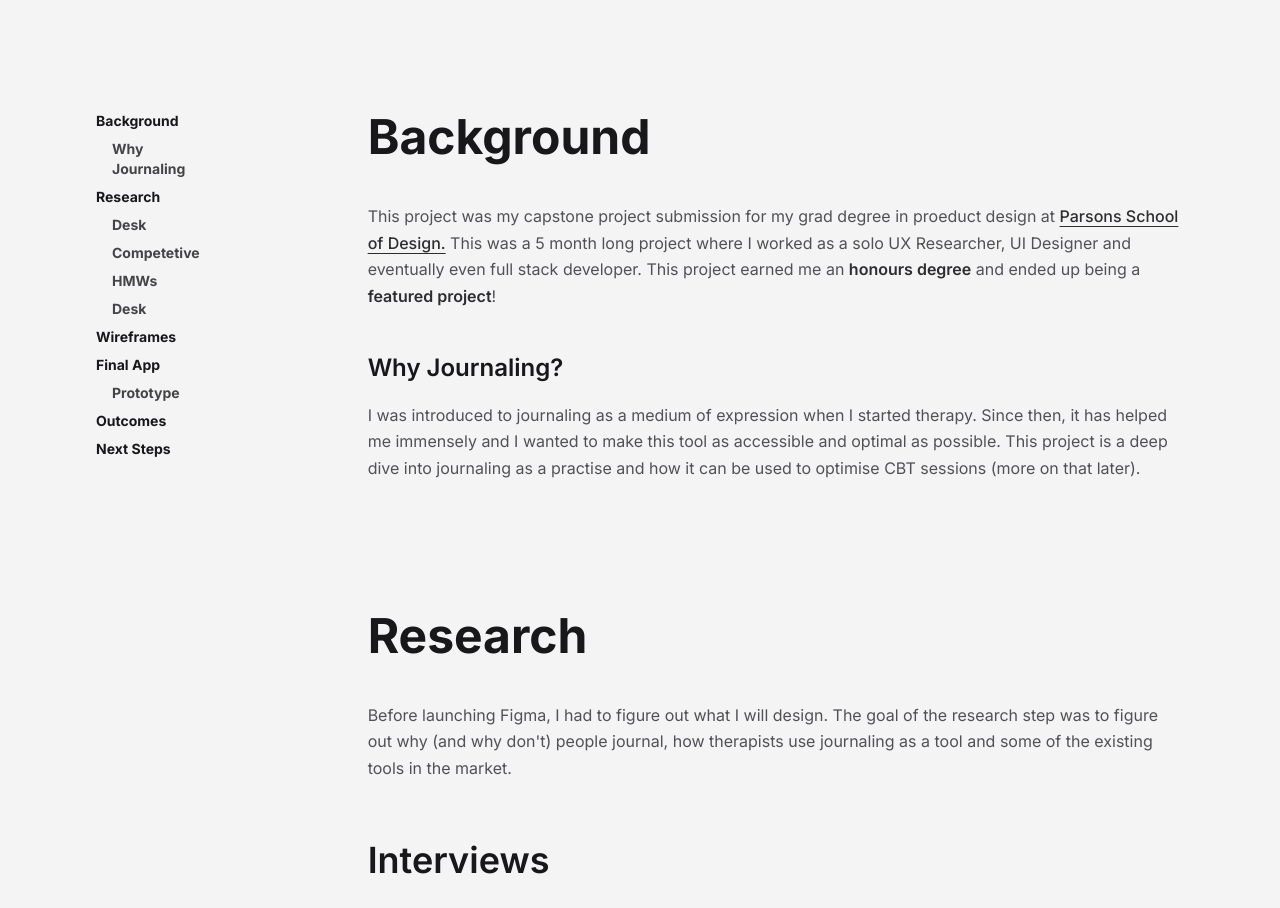
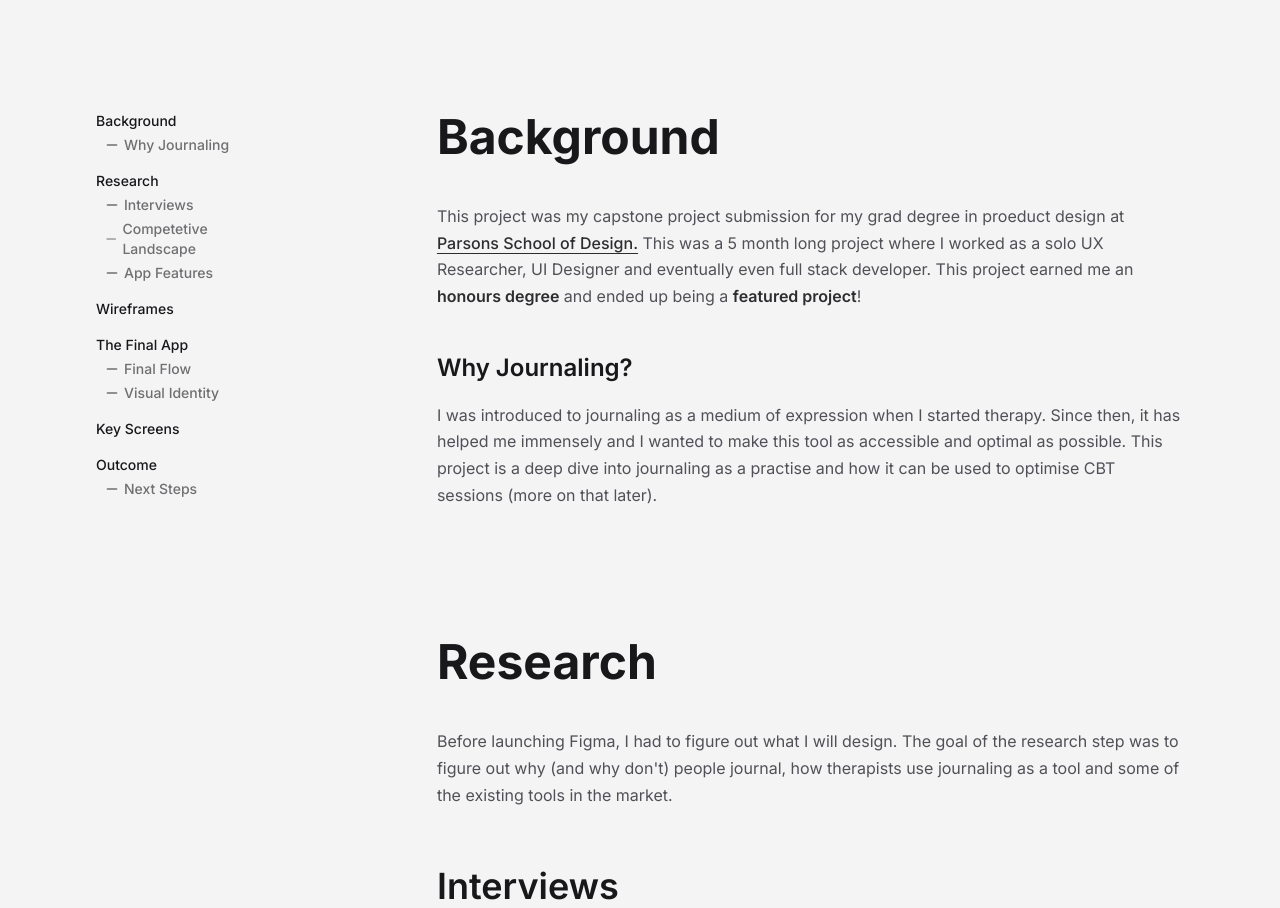
Before and after one commit to kaliaboi/personal-site, a Next.js app: page /work/pour in a window 1280 px wide. Shown: the part 1674-2582 px from the top of the page. Built offline with nearby package versions, Linux system fonts and the light colour scheme.

Commit message:
Fix pour navigator

```diff
--- a/app/work/pour/page.tsx
+++ b/app/work/pour/page.tsx
@@ -8,6 +8,7 @@ import {
   ListChecks,
   MessageSquare,
   MessageSquareDashed,
+  Minus,
   Package,
 } from "lucide-react";
 import Image from "next/image";
@@ -165,32 +166,71 @@ const Pour: FC<pageProps> = ({}) => {
         </div>
       </header>
       <article className="container max-w-6xl mt-12 flex gap-6 relative">
-        <div className="toc w-72 relative hidden lg:block">
-          <div className="sticky top-44 flex flex-col gap-2 font-bold text-sm">
+        <div className="toc w-[36rem] relative hidden lg:block">
+          <div className="sticky top-44 flex flex-col gap-4 font-medium text-sm">
+            <div className="flex flex-col gap-1">
               <a href="#background">Background</a>
-            <a href="#background" className="pl-4 opacity-80 dark:opacity-60">
+              <a
+                href="#why"
+                className="pl-2 opacity-60 flex gap-1 items-center"
+              >
+                <Minus size={16} />
                 Why Journaling
               </a>
+            </div>
+            <div className="flex flex-col gap-1">
               <a href="#research">Research</a>
-            <a href="#background" className="pl-4 opacity-80 dark:opacity-60">
-              Desk
+              <a
+                href="#interviews"
+                className="pl-2 opacity-60 flex gap-1 items-center"
+              >
+                <Minus size={16} />
+                Interviews
               </a>
-            <a href="#background" className="pl-4 opacity-80 dark:opacity-60">
-              Competetive
+              <a
+                href="#competetive"
+                className="pl-2 opacity-60 flex gap-1 items-center"
+              >
+                <Minus size={16} />
+                Competetive Landscape
               </a>
-            <a href="#background" className="pl-4 opacity-80 dark:opacity-60">
-              HMWs
+              <a
+                href="#features"
+                className="pl-2 opacity-60 flex gap-1 items-center"
+              >
+                <Minus size={16} />
+                App Features
               </a>
-            <a href="#background" className="pl-4 opacity-80 dark:opacity-60">
-              Desk
+            </div>
+            <a href="#wireframes">Wireframes</a>
+            <div className="flex flex-col gap-1">
+              <a href="#final">The Final App</a>
+              <a
+                href="#flow"
+                className="pl-2 opacity-60 flex gap-1 items-center"
+              >
+                <Minus size={16} />
+                Final Flow
               </a>
-            <a href="#wireframes">Wireframes</a>
-            <a href="#final">Final App</a>
-            <a href="#background" className="pl-4 opacity-80 dark:opacity-60">
-              Prototype
+              <a
+                href="#visual"
+                className="pl-2 opacity-60 flex gap-1 items-center"
+              >
+                <Minus size={16} />
+                Visual Identity
               </a>
-            <a href="#final">Outcomes</a>
-            <a href="#final">Next Steps</a>
+            </div>
+            <a href="#key">Key Screens</a>
+            <div className="flex flex-col gap-1">
+              <a href="#outcomes">Outcome</a>
+              <a
+                href="#next"
+                className="pl-2 opacity-60 flex gap-1 items-center"
+              >
+                <Minus size={16} />
+                Next Steps
+              </a>
+            </div>
           </div>
         </div>
         <div className="content grow prose prose-2xl prose-zinc dark:prose-invert space-y-32 lg:pl-36">
@@ -210,7 +250,9 @@ const Pour: FC<pageProps> = ({}) => {
               This project earned me an <strong>honours degree</strong> and
               ended up being a <strong>featured project</strong>!
             </p>
-            <h4>Why Journaling?</h4>
+            <h4 id="why" className="scroll-mt-52">
+              Why Journaling?
+            </h4>
             <p className="text-[16px] opacity-90 dark:opacity-85">
               I was introduced to journaling as a medium of expression when I
               started therapy. Since then, it has helped me immensely and I
@@ -227,13 +269,17 @@ const Pour: FC<pageProps> = ({}) => {
               don&apos;t) people journal, how therapists use journaling as a
               tool and some of the existing tools in the market.
             </p>
-            <h3>Interviews</h3>
+            <h3 id="interviews" className="scroll-mt-52">
+              Interviews
+            </h3>
             <p className="text-[16px] opacity-90 dark:opacity-85">
               I condeucted qualitative discussions with 7 people with varying
               levels of journaling experience and 2 therapists about why and how
               they journal and if they don’t what’s been the blockers if any
             </p>
-            <h4 className="pb-4">Insights</h4>
+            <h4 id="insights" className="pb-4 scroll-mt-52">
+              Insights
+            </h4>
             <p className="text-[16px] opacity-90 dark:opacity-85">
               The qualitative interviews led to some interesting takeaways and I
               could see the strong connecting between therapy and journaling.
@@ -278,7 +324,9 @@ const Pour: FC<pageProps> = ({}) => {
                 </p>
               </div>
             </div>
-            <h4>Competitive Landscape</h4>
+            <h4 id="competetive" className="scroll-mt-52">
+              Competitive Landscape
+            </h4>
             <p className="text-[16px] opacity-90 dark:opacity-85">
               I studied some apps that exists in the journaling, mental health
               and note-taking categories. My goal with this step was to
@@ -324,7 +372,9 @@ const Pour: FC<pageProps> = ({}) => {
                 </TooltipProvider>
               ))}
             </div>
-            <h4>HMWs {" -> App Features"}</h4>
+            <h4 id="features" className="scroll-mt-52">
+              HMWs {" -> App Features"}
+            </h4>
             <p className="text-[16px] opacity-90 dark:opacity-85">
               Its time to synthesize research insights and map them to features
               we would want in the app. A session of card sorting later, we have
@@ -357,7 +407,7 @@ const Pour: FC<pageProps> = ({}) => {
               </div>
             </div>
           </div>
-          <div>
+          <div id="wireframes" className="scroll-mt-52">
             <h2>Wireframes</h2>
             <p className="text-[16px] opacity-90 dark:opacity-85">
               Lorem ipsum dolor sit amet consectetur adipisicing elit. Veritatis
@@ -450,7 +500,7 @@ const Pour: FC<pageProps> = ({}) => {
               </div>
             </div>
           </div>
-          <div>
+          <div id="final" className="scroll-mt-52">
             <h2>The Final App</h2>
             <p className="text-[16px] opacity-90 dark:opacity-85">
               Presenting, Pour – an AI powered journaling app that helps people
@@ -465,7 +515,9 @@ const Pour: FC<pageProps> = ({}) => {
               </li>
               <li>Separate app for therapists to monitor clients</li>
             </ul>
-            <h4>The final flow</h4>
+            <h4 id="flow" className="scroll-mt-52">
+              The final flow
+            </h4>
             <p className="text-[16px] opacity-90 dark:opacity-85">
               The folowing flow shows the complete user flow with journeys for
               both users and therapists.
@@ -479,7 +531,9 @@ const Pour: FC<pageProps> = ({}) => {
               height="450"
               src="https://www.figma.com/embed?embed_host=share&url=https%3A%2F%2Fwww.figma.com%2Ffile%2F6OqxuyHiSj137XEola8Yn8%2FPour-Journey%3Ftype%3Dwhiteboard%26node-id%3D0%253A1%26t%3DZ5bQkVUNcdv85LLF-1"
             ></iframe>
-            <h4>Visual identity</h4>
+            <h4 id="visual" className="scroll-mt-52">
+              Visual identity
+            </h4>
             <p className="text-[16px] opacity-90 dark:opacity-85">
               Since Pour is essentially a note taking app, I wanted the visual
               language of the app to be as simple as possible.
@@ -511,7 +565,7 @@ const Pour: FC<pageProps> = ({}) => {
               </div>
             </div>
           </div>
-          <div className="relative">
+          <div id="key" className="relative scroll-mt-52">
             <h2>Key Screens</h2>
             <div className="md:grid md:grid-cols-2 gap-24 mb-24 relative">
               <div className="max-w-xs md:max-w-md relative">
@@ -611,7 +665,7 @@ const Pour: FC<pageProps> = ({}) => {
               </div>
             </div>
           </div>
-          <div>
+          <div id="outcomes" className="scroll-mt-52">
             <h2>Outcomes</h2>
             <p className="text-[16px] opacity-90 dark:opacity-85">
               Since it&apos;s one of the first projects where I&apos;ve worked
@@ -634,7 +688,9 @@ const Pour: FC<pageProps> = ({}) => {
                 </p>
               </div>
             </div>
-            <h4>Next steps</h4>
+            <h4 id="next" className="scroll-mt-52">
+              Next steps
+            </h4>
             <p className="text-[16px] opacity-90 dark:opacity-85">
               Being passionate about journaling and seeing the warm reception
               for this concept I have decided to take this project forward and
```
Lines whose indentation alone changed are shown as unchanged.
